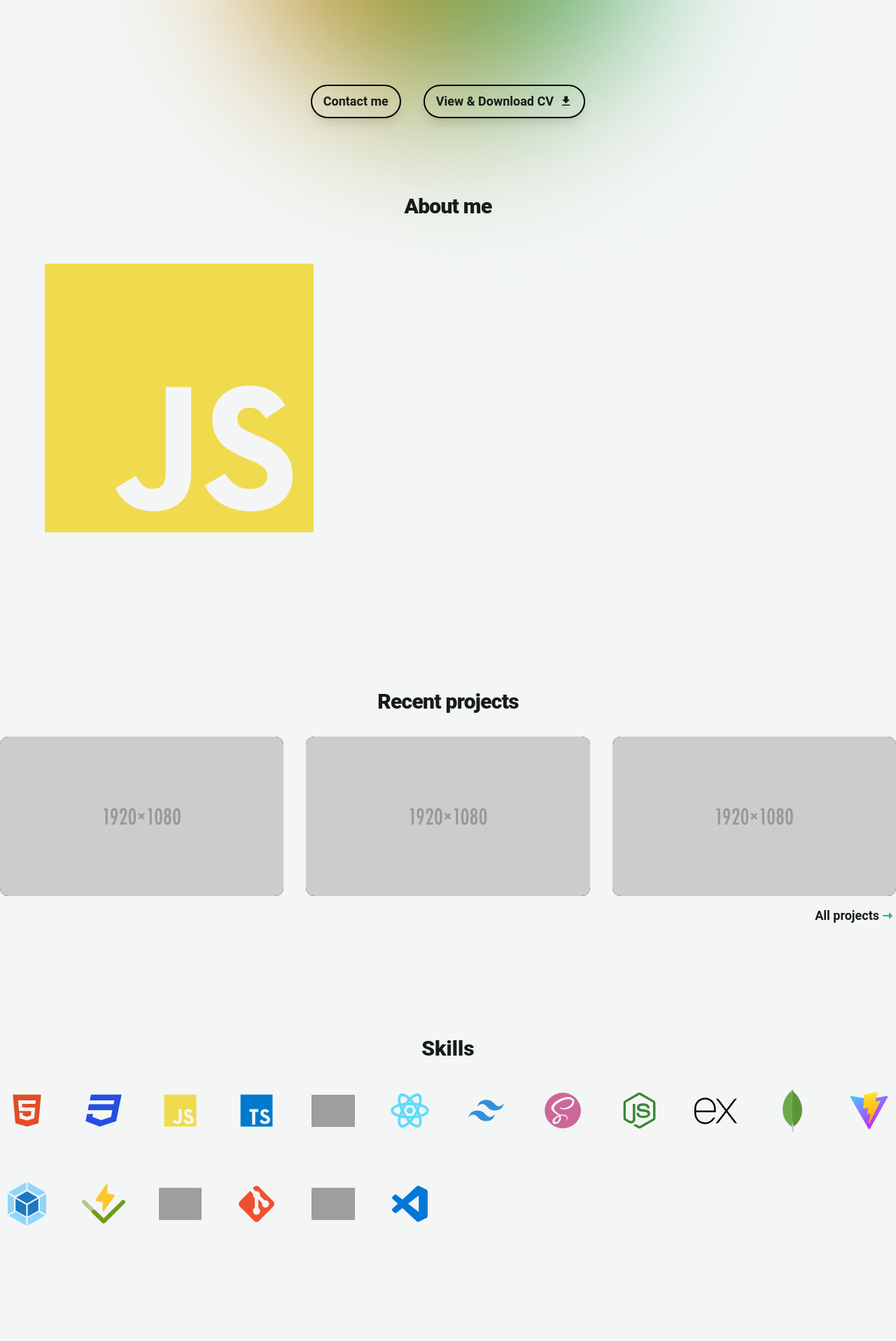
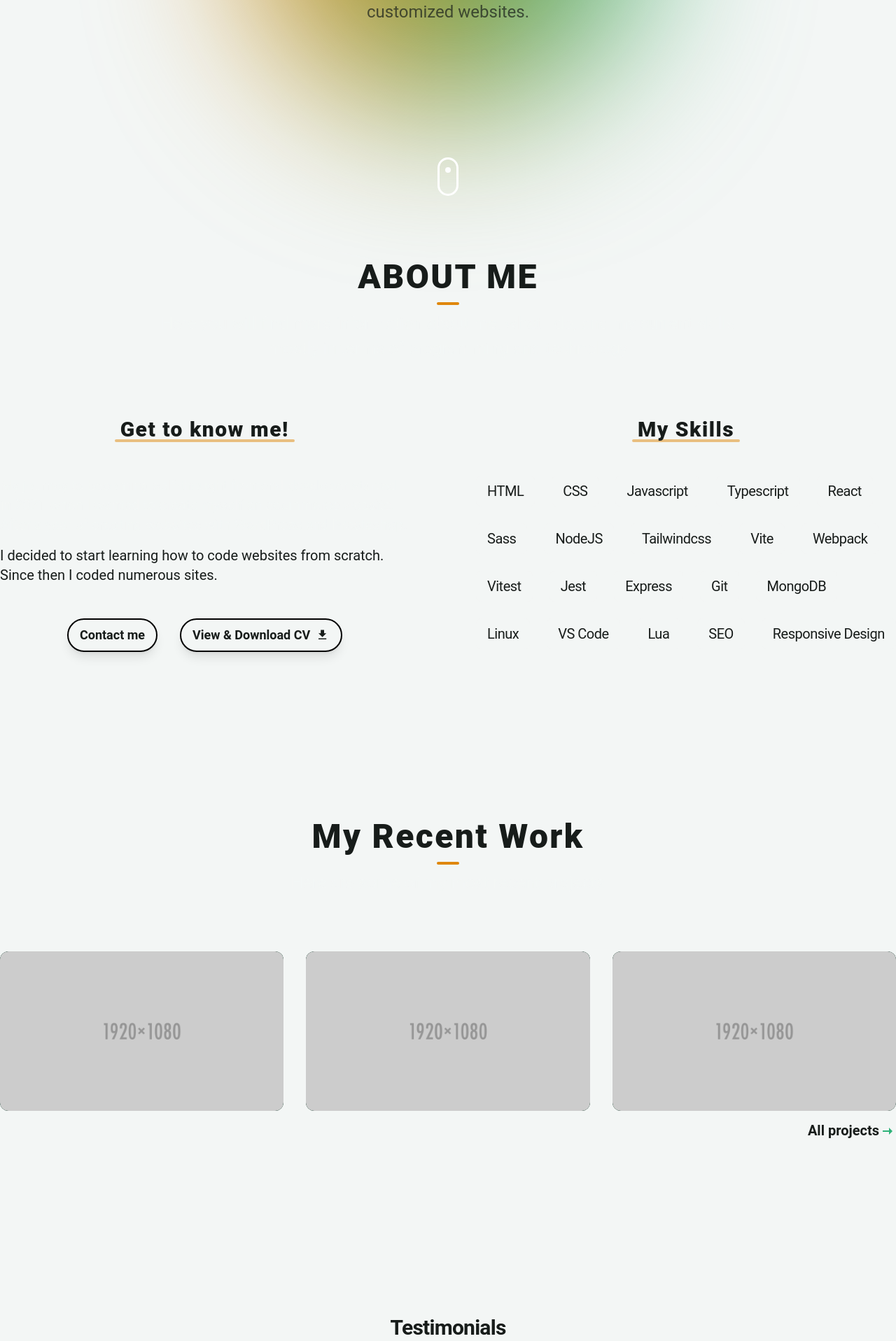
Before and after one commit to michalciberej/Personal-website, a React (Vite) app: page / in a window 1280 px wide. Shown: the part 523-2440 px from the top of the page at 70% size. Built offline with nearby package versions, Linux system fonts and the light colour scheme; grey boxes are pictures that could not be loaded.

Commit message:
Refactored logo, Landing and AboutMe

```diff
--- a/src/components/AboutMe.jsx
+++ b/src/components/AboutMe.jsx
@@ -1,16 +1,49 @@
+import SectionHeading from './SectionHeading';
+import Skills from './Skills';
+import { Link } from 'react-router-dom';
+import Icon from '@mdi/react';
+import { mdiDownload } from '@mdi/js';
+
 const AboutMe = () => {
   return (
     <div
       id='aboutme'
-      className='container mx-auto text-center flex flex-col'>
-      <h1 className='text-3xl font-extrabold tracking-tight'>About me</h1>
-      <div>
-        <img
-          src='./src/assets/javascript.svg'
-          alt='picture'
-          className='max-w-lg'
-        />
-        <div></div>
+      className='container mx-auto min-h-screen'>
+      <SectionHeading text='Here you will find more information about me, what I do, and my current skills mostly in terms of programming and technology'>
+        ABOUT ME
+      </SectionHeading>
+      <div className='grid grid-cols-2 gap-20'>
+        <div className='group max-w-prose flex flex-col items-center'>
+          <h2 className="text-3xl text-center tracking-wider font-extrabold mb-12 before:block before:w-[calc(100%_+_1rem)] before:opacity-50 group-hover:before:opacity-100 before:h-[0.25rem] before:content-[''] before:bg-accent before:absolute relative z-20 before:translate-y-8 before:-z-10 group-hover:before:h-4 group-hover:before:translate-y-6 before:-translate-x-[0.5rem] before:transition-all before:rounded-sm">
+            Get to know me!
+          </h2>
+          <p className='text-xl leading-2 font-normal mb-4 text-textD/90 '>
+            My journey to becoming self-thought frontend developer started in
+            2021 when I wanted to create myself an ecommerce website. After a
+            year of creating websites with WordPress and Prestashop.
+          </p>
+          <p className='text-xl leading-2 font-normal mb-12 '>
+            I decided to start learning how to code websites from scratch. Since
+            then I coded numerous sites.
+          </p>
+          <div className='flex justify-center gap-8'>
+            <Link
+              to='/contactme'
+              className='button inline-flex items-center gap-2 text-lg shadow-lg border-2 border-black dark:border-white hover:bg-black hover:dark:bg-white hover:text-white dark:hover:text-text focus:bg-black focus:focus:text-textD dark:focus:bg-white dark:focus:text-text'>
+              Contact me
+            </Link>
+            <Link
+              to='/resume'
+              className='button inline-flex items-center gap-2 text-lg shadow-lg border-2 border-black dark:border-white hover:bg-black hover:dark:bg-white hover:text-white dark:hover:text-text focus:bg-black focus:focus:text-textD dark:focus:bg-white dark:focus:text-text'>
+              View & Download CV
+              <Icon
+                path={mdiDownload}
+                size={0.8}
+              />
+            </Link>
+          </div>
+        </div>
+        <Skills />
       </div>
     </div>
   );
--- /dev/null
+++ b/src/components/Animation.jsx
@@ -0,0 +1,24 @@
+import { motion } from 'framer-motion';
+
+const Animation = ({ children, duration }) => {
+  const variants = {
+    visible: {
+      opacity: 1,
+      translateY: 0,
+      transition: { duration: duration, delay: duration },
+    },
+    hidden: { opacity: 0, translateY: 50 },
+  };
+
+  return (
+    <motion.div
+      variants={variants}
+      initial='hidden'
+      whileInView='visible'
+      viewport={{ once: true }}>
+      {children}
+    </motion.div>
+  );
+};
+
+export default Animation;
--- a/src/components/Landing.jsx
+++ b/src/components/Landing.jsx
@@ -1,36 +1,17 @@
-import { Link } from 'react-router-dom';
-import Icon from '@mdi/react';
-import { mdiDownload } from '@mdi/js';
-import Header from '../components/Header';
-
 const Landing = () => {
   return (
-    <div className='container flex flex-col mx-auto text-center justify-center'>
+    <div className='container flex flex-col mx-auto text-center justify-center items-center pt-12'>
       <h1 className='text-3xl font-extrabold leading-tight tracking-tight text-text md:text-4xl lg:text-6xl dark:text-white mb-8'>
-        Hello, I am Michal Ciberej and I am <Header />
+        Hey, I am Michal Ciberej
+        {/* <Header /> */}
       </h1>
-      <p className='text-2xl text-text/70 dark:text-textD/70 font-normal leading-2 mb-32'>
+      <p className='text-2xl text-text/70 dark:text-textD/70 font-normal leading-2 mb-48'>
         My journey to becoming a self-thought frontend developer started in 2021
         when I decided to build me a ecommerce website. After a year of making
         websites with Word Press and PrestaShop. I decided that I want to be
         able to create fully customized websites.
       </p>
-      <div className='flex justify-center gap-8'>
-        <Link
-          to='/contactme'
-          className='button inline-flex items-center gap-2 text-lg shadow-lg border-2 border-black dark:border-white hover:bg-black hover:dark:bg-white hover:text-white dark:hover:text-text focus:bg-black focus:focus:text-textD dark:focus:bg-white dark:focus:text-text'>
-          Contact me
-        </Link>
-        <Link
-          to='/resume'
-          className='button inline-flex items-center gap-2 text-lg shadow-lg border-2 border-black dark:border-white hover:bg-black hover:dark:bg-white hover:text-white dark:hover:text-text focus:bg-black focus:focus:text-textD dark:focus:bg-white dark:focus:text-text'>
-          View & Download CV
-          <Icon
-            path={mdiDownload}
-            size={0.8}
-          />
-        </Link>
-      </div>
+      <div className={window.scrollY > 0 ? 'mouse opacity-0' : 'mouse'}></div>
     </div>
   );
 };
--- a/src/components/Project.jsx
+++ b/src/components/Project.jsx
@@ -1,27 +1,10 @@
 import Icon from '@mdi/react';
 import { mdiChevronRight } from '@mdi/js';
 
-import { motion } from 'framer-motion';
-
 const Project = ({ thumbnail, description, children, link }) => {
-  const variants = {
-    visibleOne: {
-      opacity: 1,
-      translateY: 0,
-      transition: { duration: 1 },
-    },
-    visibleSec: { opacity: 1, translateY: 0, transition: { duration: 1.25 } },
-    visibleThr: { opacity: 1, translateY: 0, transition: { duration: 1.5 } },
-    hidden: { opacity: 0, translateY: 50 },
-  };
   return (
     <>
-      <motion.figure
-        variants={variants}
-        initial='hidden'
-        whileInView='visibleOne'
-        // viewport={{ once: true }}
-        className='group relative rounded-xl bg-secondary overflow-hidden'>
+      <figure className='group relative rounded-xl bg-secondary overflow-hidden'>
         <img
           src={thumbnail}
           alt=''
@@ -47,7 +30,7 @@ const Project = ({ thumbnail, description, children, link }) => {
             />
           </a>
         </figcaption>
-      </motion.figure>
+      </figure>
     </>
   );
 };
--- a/src/components/Projects.jsx
+++ b/src/components/Projects.jsx
@@ -2,64 +2,81 @@ import Project from './Project';
 import Icon from '@mdi/react';
 import { Link } from 'react-router-dom';
 import { mdiArrowRightThin } from '@mdi/js';
+import Animation from './Animation';
+import SectionHeading from './SectionHeading';
 
 const Projects = () => {
-  return (
-    <div
-      id='projects'
-      className='mx-auto container my-40'>
-      <h3 className='text-3xl font-extrabold mb-8 text-center tracking-tight'>
-        Recent projects
-      </h3>
-      <div className='grid grid-cols-1 lg:grid-cols-3 gap-8 relative z-10'>
-        <Project
-          thumbnail={'./src/assets/placeholder.png'}
-          description={'Messages, posting images, liking'}
-          techs={[
+  const data = [
+    {
+      name: 'name',
+      thumbnail: './src/assets/placeholder.png',
+      description: 'Messages, posting images, liking',
+      techs: [
         './src/assets/react.svg',
         './src/assets/nodejs.svg',
         './src/assets/express.svg',
         './src/assets/tailwind.svg',
         './src/assets/mongodb.svg',
         './src/assets/vite.svg',
-          ]}
-          right={false}
-          link={'google.com'}>
-          Facebook clone
-        </Project>
-        <Project
-          thumbnail={'./src/assets/placeholder.png'}
-          description={'lorem ipsum blablablablablabla'}
-          techs={[
+      ],
+      link: 'google.com',
+    },
+    {
+      name: 'name',
+      thumbnail: './src/assets/placeholder.png',
+      description: 'Messages, posting images, liking',
+      techs: [
         './src/assets/react.svg',
         './src/assets/nodejs.svg',
         './src/assets/express.svg',
-            './src/assets/sass.svg',
+        './src/assets/tailwind.svg',
         './src/assets/mongodb.svg',
         './src/assets/vite.svg',
-          ]}
-          right={true}>
-          Messaging app
-        </Project>
-        <Project
-          thumbnail={'./src/assets/placeholder.png'}
-          description={'lorem ipsum blablablablablabla'}
-          techs={[
+      ],
+      link: 'google.com',
+    },
+
+    {
+      name: 'name',
+      thumbnail: './src/assets/placeholder.png',
+      description: 'Messages, posting images, liking',
+      techs: [
         './src/assets/react.svg',
         './src/assets/nodejs.svg',
         './src/assets/express.svg',
-            './src/assets/sass.svg',
+        './src/assets/tailwind.svg',
         './src/assets/mongodb.svg',
         './src/assets/vite.svg',
-          ]}
-          right={true}>
-          Messaging app
+      ],
+      link: 'google.com',
+    },
+  ];
+
+  return (
+    <div
+      id='projects'
+      className='mx-auto container min-h-screen flex flex-col'>
+      <SectionHeading text='Here are some of my most recent projects'>
+        My Recent Work
+      </SectionHeading>
+      <div className='grid grid-cols-1 lg:grid-cols-3 gap-8 relative'>
+        {data.map((obj, index) => (
+          <Animation
+            key={index}
+            duration={1}>
+            <Project
+              thumbnail={obj.thumbnail}
+              description={obj.description}
+              link={obj.link}>
+              {obj.name}
             </Project>
+          </Animation>
+        ))}
       </div>
       <div className='flex justify-end'>
         <Link
           to='/archive'
-          className='inline-flex group text-lg items-center   mt-4 font-semibold leading-tight'>
+          className='inline-flex group text-xl items-center mt-4 font-semibold leading-tight'>
           All projects
           <Icon
             path={mdiArrowRightThin}
--- /dev/null
+++ b/src/components/SectionHeading.jsx
@@ -0,0 +1,16 @@
+const SectionHeading = ({ text, children }) => {
+  return (
+    <>
+      <h2 className='flex flex-col justify-center items-center mb-20 pt-20'>
+        <span className="text-[3rem] font-extrabold tracking-wider after:h-1 after:w-8 after:bg-accent after:content-[''] after:block after:rounded-xl after:left-[50%] after:-translate-x-[50%] after:relative mb-2">
+          {children}
+        </span>
+        <span className='text-[1.5rem] text-textD/90 max-w-prose text-center font-normal'>
+          {text}
+        </span>
+      </h2>
+    </>
+  );
+};
+
+export default SectionHeading;
--- a/src/components/Skills.jsx
+++ b/src/components/Skills.jsx
@@ -2,189 +2,74 @@ const Skills = () => {
   return (
     <div
       id='skills'
-      className='grid container m-auto justify-center mb-40'>
-      <h3 className='text-3xl font-extrabold mb-8 text-center'>Skills</h3>
-      <div className='grid grid-cols-12 gap-8 justify-center items-center'>
-        <div className='group flex flex-col justify-center'>
-          <img
-            src='./src/assets/html.svg'
-            alt='HTML'
-            className='skillIcons'
-          />
-          <span className='text-center scale-0 group-hover:scale-100 transition-transform font-semibold'>
+      className='group flex flex-col'>
+      <div className='flex flex-col items-center'>
+        <h1 className="text-3xl text-center tracking-wider font-extrabold mb-12 before:block before:w-[calc(100%_+_1rem)] before:opacity-50 group-hover:before:opacity-100 before:h-[0.25rem] before:content-[''] before:bg-accent before:absolute relative z-20 before:translate-y-8 before:-z-10 group-hover:before:h-4 group-hover:before:translate-y-6 before:-translate-x-[0.5rem] before:transition-all before:rounded-sm">
+          My Skills
+        </h1>
+      </div>
+      <div className='flex flex-wrap gap-6 font-normal'>
+        <span className='rounded-lg bg-textD/30 py-2 px-4 text-xl tracking-tight hover:-translate-y-1 hover:scale-105 transition-transform'>
           HTML
         </span>
-        </div>
-        <div className='group flex flex-col justify-center'>
-          <img
-            src='./src/assets/css.svg'
-            alt='CSS'
-            className='skillIcons'
-          />
-          <span className='text-center scale-0 group-hover:scale-100 transition-transform font-semibold'>
+        <span className='rounded-lg bg-textD/30 py-2 px-4 text-xl tracking-tight'>
           CSS
         </span>
-        </div>
-        <div className='group flex flex-col justify-center'>
-          <img
-            src='./src/assets/javascript.svg'
-            alt='Javascript'
-            className='skillIcons'
-          />
-          <span className='text-center scale-0 group-hover:scale-100 transition-transform font-semibold'>
+        <span className='rounded-lg bg-textD/30 py-2 px-4 text-xl tracking-tight'>
           Javascript
         </span>
-        </div>
-        <div className='group flex flex-col justify-center'>
-          <img
-            src='./src/assets/typescript.svg'
-            alt='Typescript'
-            className='skillIcons'
-          />
-          <span className='text-center scale-0 group-hover:scale-100 transition-transform font-semibold'>
+        <span className='rounded-lg bg-textD/30 py-2 px-4 text-xl tracking-tight'>
           Typescript
         </span>
-        </div>
-        <div className='group flex flex-col justify-center'>
-          <img
-            src='./src/assets/lua.svg'
-            alt='Lua'
-            className='skillIcons'
-          />
-          <span className='text-center scale-0 group-hover:scale-100 transition-transform font-semibold'>
+        <span className='rounded-lg bg-textD/30 py-2 px-4 text-xl tracking-tight'>
+          React
+        </span>
+        <span className='rounded-lg bg-textD/30 py-2 px-4 text-xl tracking-tight'>
+          Sass
+        </span>
+        <span className='rounded-lg bg-textD/30 py-2 px-4 text-xl tracking-tight'>
+          NodeJS
+        </span>
+        <span className='rounded-lg bg-textD/30 py-2 px-4 text-xl tracking-tight'>
+          Tailwindcss
+        </span>
+        <span className='rounded-lg bg-textD/30 py-2 px-4 text-xl tracking-tight'>
+          Vite
+        </span>
+        <span className='rounded-lg bg-textD/30 py-2 px-4 text-xl tracking-tight'>
+          Webpack
+        </span>
+        <span className='rounded-lg bg-textD/30 py-2 px-4 text-xl tracking-tight'>
+          Vitest
+        </span>
+        <span className='rounded-lg bg-textD/30 py-2 px-4 text-xl tracking-tight'>
+          Jest
+        </span>
+
+        <span className='rounded-lg bg-textD/30 py-2 px-4 text-xl tracking-tight'>
+          Express
+        </span>
+        <span className='rounded-lg bg-textD/30 py-2 px-4 text-xl tracking-tight'>
+          Git
+        </span>
+        <span className='rounded-lg bg-textD/30 py-2 px-4 text-xl tracking-tight'>
+          MongoDB
+        </span>
+        <span className='rounded-lg bg-textD/30 py-2 px-4 text-xl tracking-tight'>
+          Linux
+        </span>
+        <span className='rounded-lg bg-textD/30 py-2 px-4 text-xl tracking-tight'>
+          VS Code
+        </span>
+        <span className='rounded-lg bg-textD/30 py-2 px-4 text-xl tracking-tight'>
           Lua
         </span>
-        </div>
-        <div className='group flex flex-col justify-center'>
-          <img
-            src='./src/assets/react.svg'
-            alt='React'
-            className='skillIcons'
-          />
-          <span className='text-center scale-0 group-hover:scale-100 transition-transform font-semibold'>
-            React
+        <span className='rounded-lg bg-textD/30 py-2 px-4 text-xl tracking-tight'>
+          SEO
         </span>
-        </div>
-        <div className='group flex flex-col justify-center'>
-          <img
-            src='./src/assets/tailwind.svg'
-            alt='Tailwindcss'
-            className='skillIcons'
-          />
-          <span className='text-center scale-0 group-hover:scale-100 transition-transform font-semibold'>
-            Tailwindcss
+        <span className='rounded-lg bg-textD/30 py-2 px-4 text-xl tracking-tight'>
+          Responsive Design
         </span>
-        </div>
-        <div className='group flex flex-col justify-center'>
-          <img
-            src='./src/assets/sass.svg'
-            alt='Sass'
-            className='skillIcons'
-          />
-          <span className='text-center scale-0 group-hover:scale-100 transition-transform font-semibold'>
-            Sass
-          </span>
-        </div>
-        <div className='group flex flex-col justify-center'>
-          <img
-            src='./src/assets/nodejs.svg'
-            alt='NodeJs'
-            className='skillIcons'
-          />
-          <span className='text-center scale-0 group-hover:scale-100 transition-transform font-semibold'>
-            NodeJs
-          </span>
-        </div>
-        <div className='group flex flex-col justify-center'>
-          <img
-            src='./src/assets/express.svg'
-            alt='Express'
-            className='skillIcons'
-          />
-          <span className='text-center scale-0 group-hover:scale-100 transition-transform font-semibold'>
-            Express
-          </span>
-        </div>
-        <div className='group flex flex-col justify-center'>
-          <img
-            src='./src/assets/mongodb.svg'
-            alt='MongoDB'
-            className='skillIcons'
-          />
-          <span className='text-center scale-0 group-hover:scale-100 transition-transform font-semibold'>
-            MongoDB
-          </span>
-        </div>
-        <div className='group flex flex-col justify-center'>
-          <img
-            src='./src/assets/vite.svg'
-            alt='Vite'
-            className='skillIcons'
-          />
-          <span className='text-center scale-0 group-hover:scale-100 transition-transform font-semibold'>
-            Vite
-          </span>
-        </div>
-        <div className='group flex flex-col justify-center'>
-          <img
-            src='./src/assets/webpack.svg'
-            alt='Webpack'
-            className='skillIcons'
-          />
-          <span className='text-center scale-0 group-hover:scale-100 transition-transform font-semibold'>
-            Webpack
-          </span>
-        </div>
-        <div className='group flex flex-col justify-center'>
-          <img
-            src='./src/assets/vitest.svg'
-            alt='Vitest'
-            className='skillIcons'
-          />
-          <span className='text-center scale-0 group-hover:scale-100 transition-transform font-semibold'>
-            Vitest
-          </span>
-        </div>
-        <div className='group flex flex-col justify-center'>
-          <img
-            src='./src/assets/jest.svg'
-            alt='Jest'
-            className='skillIcons'
-          />
-          <span className='text-center scale-0 group-hover:scale-100 transition-transform font-semibold'>
-            Jest
-          </span>
-        </div>
-        <div className='group flex flex-col justify-center'>
-          <img
-            src='./src/assets/git.svg'
-            alt='Git'
-            className='skillIcons'
-          />
-          <span className='text-center scale-0 group-hover:scale-100 transition-transform font-semibold'>
-            Git
-          </span>
-        </div>
-        <div className='group flex flex-col justify-center'>
-          <img
-            src='./src/assets/linux.svg'
-            alt='Linux'
-            className='skillIcons'
-          />
-          <span className='text-center scale-0 group-hover:scale-100 transition-transform font-semibold'>
-            Linux
-          </span>
-        </div>
-        <div className='group flex flex-col justify-center'>
-          <img
-            src='./src/assets/vscode.svg'
-            alt='Visual Studio Code'
-            className='skillIcons'
-          />
-          <span className='text-center scale-0 group-hover:scale-100 transition-transform font-semibold'>
-            VS Code
-          </span>
-        </div>
       </div>
     </div>
   );
--- a/src/index.css
+++ b/src/index.css
@@ -2,8 +2,18 @@
 @tailwind components;
 @tailwind utilities;
 
+@font-face {
+  font-family: 'YellowTail';
+  src: local('YellowTail'),
+    url('./fonts/Yellowtail-Regular.ttf') format('truetype');
+}
+
 * {
   font-family: 'Roboto', 'Ubuntu', 'sans-serif';
+}
+
+.logo {
+  font-family: 'YellowTail';
 }
 
 body {
@@ -97,6 +107,37 @@ body::-webkit-scrollbar {
   transform: translateX(-50%);
 }
 
+.mouse {
+  width: 30px;
+  height: 55px;
+  border: 3px solid white;
+  border-radius: 60px;
+  position: relative;
+  transition: all 1.5s ease;
+}
+
+.mouse::before {
+  content: '';
+  width: 8px;
+  height: 8px;
+  position: absolute;
+  top: 10px;
+  left: 50%;
+  transform: translateX(-50%);
+  background-color: white;
+  border-radius: 50%;
+  opacity: 1;
+  animation: wheel 1.5s infinite;
+  -webkit-animation: wheel 1.5s infinite;
+}
+
+@keyframes wheel {
+  to {
+    opacity: 0;
+    top: 30px;
+  }
+}
+
 @keyframes background {
   0% {
     transform: translate(-50%, -50%) rotate(0deg);
--- a/src/pages/Home.jsx
+++ b/src/pages/Home.jsx
@@ -1,4 +1,3 @@
-import Skills from '../components/Skills';
 import Projects from '../components/Projects';
 import Testimonials from '../components/Testimonials';
 import AboutMe from '../components/AboutMe';
@@ -9,7 +8,6 @@ function Home() {
       <div>
         <AboutMe />
         <Projects />
-        <Skills />
         <Testimonials />
       </div>
     </>
```
Also changed, not shown: src/components/Footer.jsx (+9 -2 lines), src/components/Navbar.jsx (+5 -6 lines), src/assets/logo.svg (deleted), src/fonts/Yellowtail-Regular.ttf (added). Lines whose indentation alone changed are shown as unchanged.
